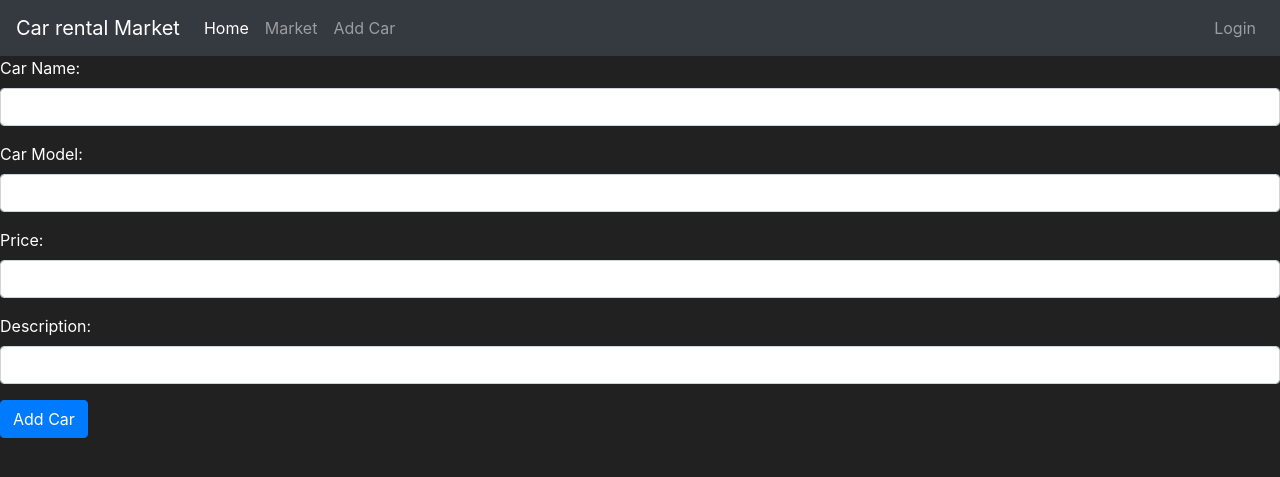
After one commit to zakaria-messous/GestionLocation_Flask, a Flask app: page /add_car in a window 1280 px wide. The commit adds this page. Shown: the top 477 px of the page. Run offline with Flask 3, Linux system fonts and the light colour scheme; some libraries are stand-ins or nearby versions.

Commit message:
new repaired code

```diff
--- /dev/null
+++ b/FlaskMarket/market/routes.py
@@ -0,0 +1,55 @@
+
+from market import app
+from flask import render_template, redirect, url_for, request, flash
+import sqlite3
+import threading
+
+
+mutex = threading.Lock()
+
+
+@app.route('/')
+@app.route('/home')
+def home_page():
+    return render_template('home.html')
+
+
+@app.route('/market')
+def market_page():
+    with app.app_context():
+        conn = sqlite3.connect('market.db')
+        cur = conn.cursor()
+        cur.execute("SELECT * FROM item")
+        dataItem = cur.fetchall()
+    return render_template('market.html', dataItem=dataItem)
+
+
+@app.route('/add_car', methods=['POST', 'GET'])
+def add_car():
+    if request.method == 'POST':
+        with mutex:
+            name = request.form.get('name')
+            barcode = request.form.get('barcode')
+            price = request.form.get('price')
+            description = request.form.get('description')
+            conn = sqlite3.connect('market.db')
+            cur = conn.cursor()
+            cur.execute("INSERT INTO item (name, barcode, price, description) VALUES (?, ?, ?, ?)",
+                        (name, barcode, price, description))
+            conn.commit()
+            cur.close()
+            flash('Item has been added successfully', 'success')
+            return redirect(url_for('add_car'))
+    return render_template('addCar.html')
+
+
+@app.route('/delete_car/<int:item_id>')
+def delete_car(item_id):
+    with mutex:
+        conn = sqlite3.connect('market.db')
+        cur = conn.cursor()
+        cur.execute("DELETE FROM item WHERE id=?", (item_id,))
+        conn.commit()
+        cur.close()
+        flash('Item has been deleted successfully', 'success')
+        return redirect(url_for('market_page'))
--- /dev/null
+++ b/FlaskMarket/market/templates/addCar.html
@@ -0,0 +1,26 @@
+{% extends 'base.html' %}
+{% block title %}
+Add Car Page
+{% endblock %}
+
+{% block content %}
+<form action="{{ url_for('add_car') }}" method="post">
+    <div class="form-group">
+        <label for="name">Car Name:</label>
+        <input type="text" name="name" id="name" class="form-control" required>
+    </div>
+    <div class="form-group">
+        <label for="barcode">Car Model:</label>
+        <input type="text" name="barcode" id="barcode" class="form-control" required>
+    </div>
+    <div class="form-group">
+        <label for="price">Price:</label>
+        <input type="number" name="price" id="price" class="form-control" required>
+    </div>
+    <div class="form-group">
+        <label for="description">Description:</label>
+        <input type="text" name="description" id="description" class="form-control" required>
+    </div>
+    <button type="submit" class="btn btn-primary">Add Car</button>
+</form>
+{% endblock %}
--- a/FlaskMarket/templates/base.html
+++ b/FlaskMarket/market/templates/base.html
@@ -27,14 +27,15 @@
                 <li class="nav-item">
                     <a class="nav-link" href="{{ url_for('market_page') }}">Market</a>
                 </li>
+                <li>
+                    <a class="nav-link" href="{{ url_for('add_car') }}">Add Car</a>
+                </li>
             </ul>
             <ul class="navbar-nav">
                 <li class="nav-item">
                     <a class="nav-link" href="#">Login</a>
                 </li>
-                <li class="nav-item">
-                    <a class="nav-link" href="#">Register</a>
-                </li>
+
             </ul>
         </div>
     </nav>
--- /dev/null
+++ b/FlaskMarket/run.py
@@ -0,0 +1,4 @@
+from market import app
+
+if __name__ == '__main__':
+    app.run(debug=True)
```
Also changed, not shown: FlaskMarket/market.py (deleted, +0 -37 lines), FlaskMarket/market/__init__.py (added, +9 -0 lines), FlaskMarket/market/forms.py (added, +11 -0 lines), FlaskMarket/market/models.py (added, +28 -0 lines), FlaskMarket/market/templates/market.html (renamed from FlaskMarket/templates/market.html, +9 -5 lines), FlaskMarket/instance/market.db (deleted), FlaskMarket/market.db (added), FlaskMarket/market/templates/home.html (renamed from FlaskMarket/templates/home.html), FlaskMarket/market/templates/index.html (renamed from FlaskMarket/templates/index.html), 1 other file.
